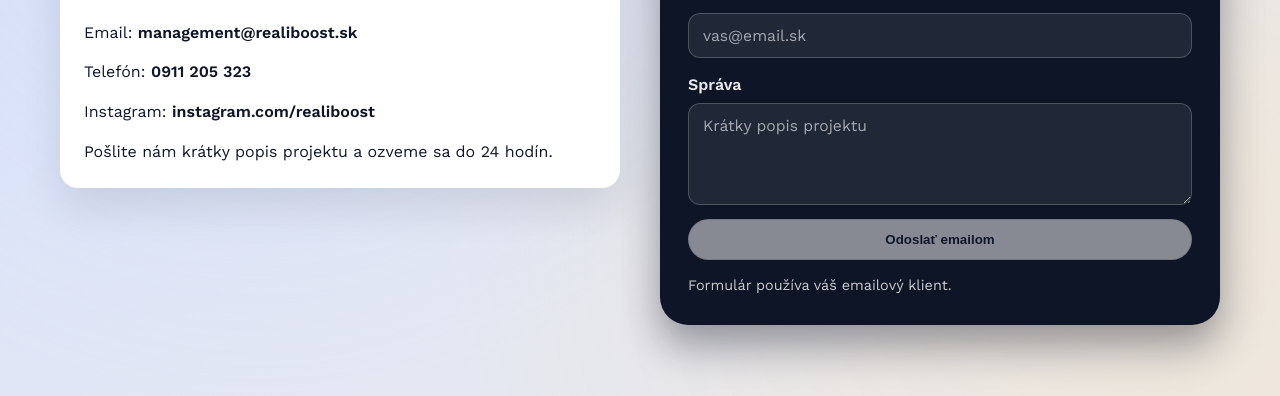
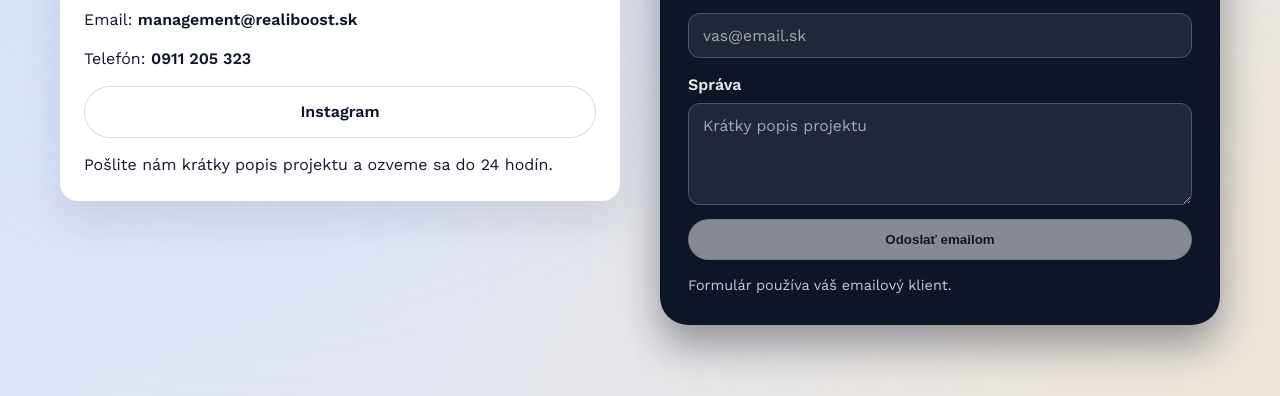
Before and after one commit to gqzsr6bbhd-commits/realiboost.sk, a plain HTML site: page contact/index.html in a window 1280 px wide. Shown: the part 701-1097 px from the top of the page. Drawn offline with nearby package versions, Linux system fonts and the light colour scheme.

Commit message:
Style Instagram link as button

```diff
--- a/contact/index.html
+++ b/contact/index.html
@@ -72,7 +72,14 @@
           <h2 class="section-title">Kontakt</h2>
           <p>Email: <a href="mailto:management@realiboost.sk">management@realiboost.sk</a></p>
           <p>Telefón: <a href="tel:+421911205323">0911 205 323</a></p>
-          <p>Instagram: <a href="https://www.instagram.com/realiboost?igsh=NGF0dm02dXB0bHQ2&utm_source=qr">instagram.com/realiboost</a></p>
+          <a
+            class="btn btn-ghost"
+            href="https://www.instagram.com/realiboost?igsh=NGF0dm02dXB0bHQ2&utm_source=qr"
+            target="_blank"
+            rel="noopener noreferrer"
+          >
+            Instagram
+          </a>
           <p>Pošlite nám krátky popis projektu a ozveme sa do 24 hodín.</p>
         </div>
         <div class="highlight reveal">
```
